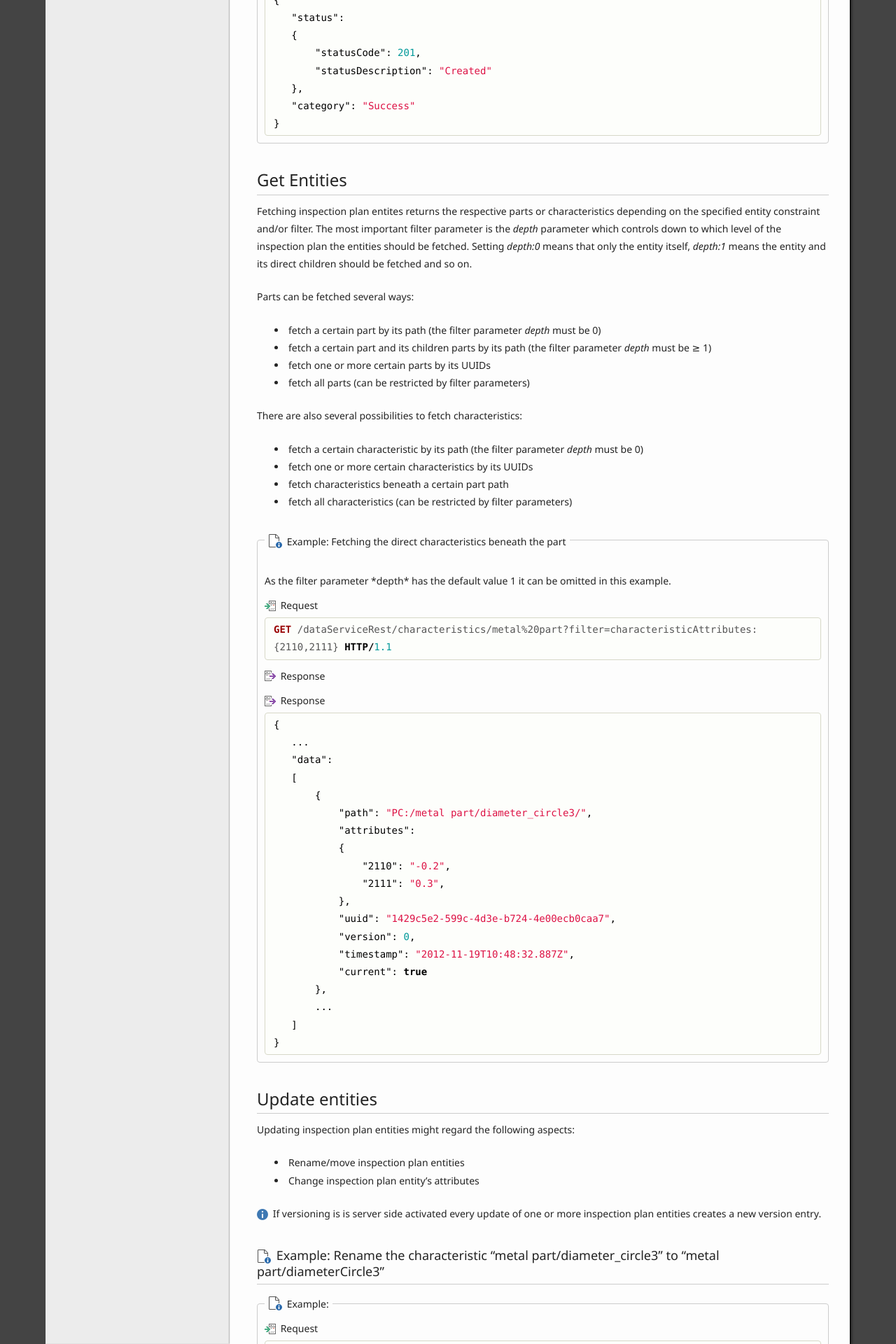
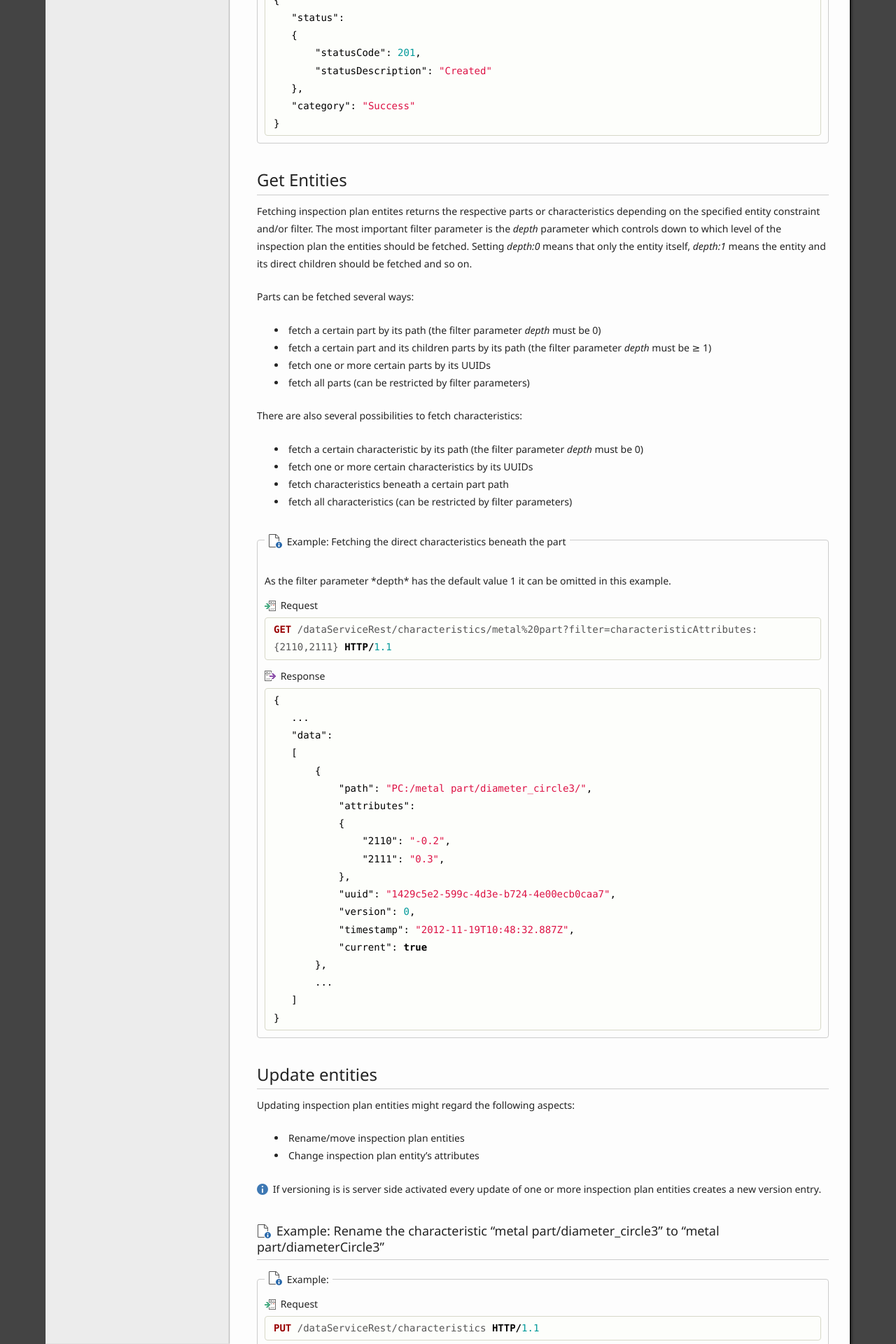
Before and after one commit to ZEISS-PiWeb/PiWeb-Api, a Jekyll site: the page built from _pages/024-inspectionplan.md, in a window 1280 px wide. Shown: the part 3080-5000 px from the top of the page at 70% size. Built offline with Jekyll 4.4.1, drawn with Linux system fonts in a browser that asks for light colours.

Commit message:
Update 024-inspectionplan.md

```diff
--- a/_pages/024-inspectionplan.md
+++ b/_pages/024-inspectionplan.md
@@ -127,7 +127,6 @@
 {% endcapture %}
 
 {% capture jsonresponse %}
-{{ site.headers['response'] | markdownify }}
 {% highlight json %}
 {
    ...
@@ -243,6 +242,8 @@
 client.DeleteParts( PathHelper.String2PartPathInformation( "metal part" ) );
 {% endhighlight %}
 
+{{ site.sections['endExample'] }}
+
 {% comment %}----------------------------------------------------------------------------------------------- {% endcomment %}
 
 ## {{ page.sections['sdk'] }}
```
